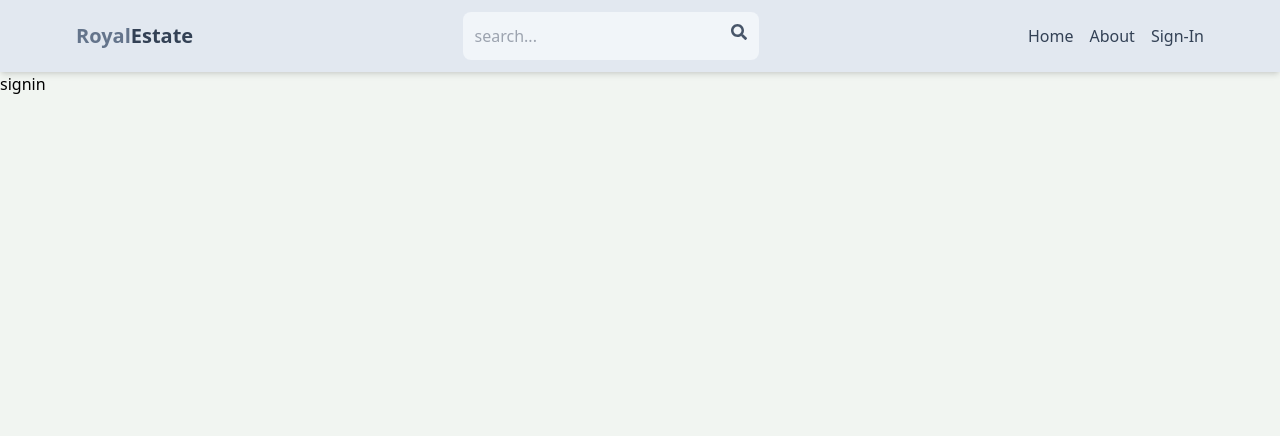
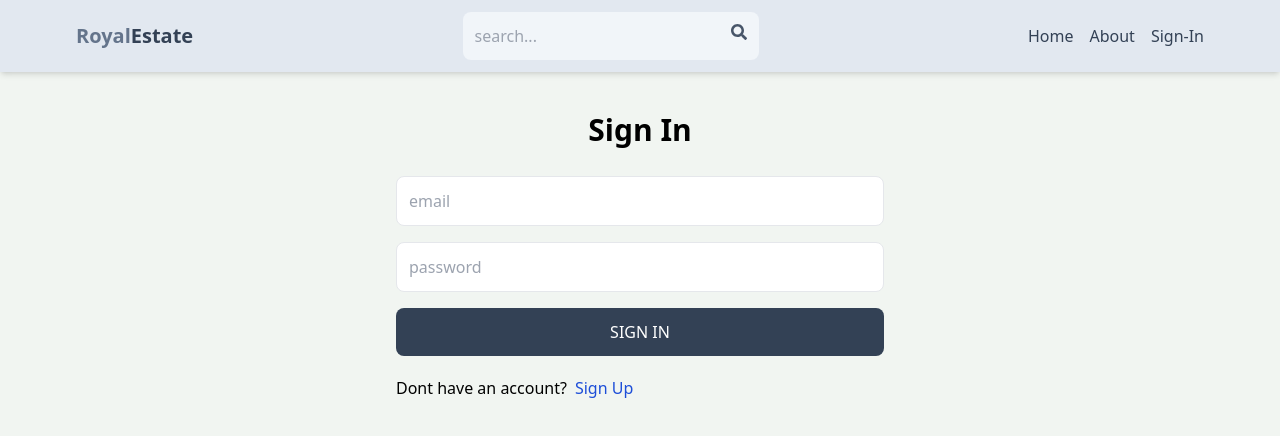
Before and after one commit to nileshshetty1/Mern-estate, a React (Vite) app in the folder client/: page /sign-in in a window 1280 px wide. Shown: the top 436 px of the page. Built offline with nearby package versions, Linux system fonts and the light colour scheme.

Commit message:
created signin page

```diff
--- a/client/src/pages/SignIn.jsx
+++ b/client/src/pages/SignIn.jsx
@@ -1,9 +1,74 @@
-import React from "react";
+import React, { useState } from "react";
+import { Link, useNavigate } from "react-router-dom";
+const SignIn = () => {
+  const [formData, setformData] = useState({});
+  const [error, setError] = useState(null);
+  const [loading, setLoading] = useState(false);
+  const Navigate = useNavigate();
+  const handleChange = (e) => {
+    setformData({
+      ...formData,
+      [e.target.id]: e.target.value,
+    });
+  };
+  const handleSubmit = async (e) => {
+    e.preventDefault();
+    try {
+      setLoading(true);
+      const res = await fetch("/api/auth/signin", {
+        method: "POST",
+        headers: {
+          "Content-Type": "application/json",
+        },
+        body: JSON.stringify(formData),
+      });
+      const data = await res.json();
+      if (data.success === false) {
+        setLoading(false);
+        setError(data.message);
+        return;
+      }
+      setLoading(false);
+      setError(null);
+      Navigate("/");
+    } catch (error) {
+      setLoading(false);
+      setError(error);
+    }
+  };
 
-const SignIn = () => {
   return (
-    <div>
-      <h1>signin </h1>
+    <div className="p-3 max-w-lg mx-auto">
+      <h1 className="text-3xl text-center font-semibold my-7">Sign In</h1>
+      <form className="flex flex-col gap-4" onSubmit={handleSubmit}>
+        <input
+          type="email"
+          placeholder="email"
+          className="border p-3 rounded-lg"
+          id="email"
+          onChange={handleChange}
+        />
+        <input
+          type="password"
+          placeholder="password"
+          className="border p-3 rounded-lg"
+          id="password"
+          onChange={handleChange}
+        />
+        <button
+          disabled={loading}
+          className="bg-slate-700 text-white p-3 rounded-lg uppercase hover:opacity-95% disabled:opacity-80"
+        >
+          {loading ? "Loading..." : "Sign In"}
+        </button>
+      </form>
+      <div className="flex gap-2 mt-5">
+        <p>Dont have an account?</p>
+        <Link to={"/sign-up"}>
+          <span className="text-blue-700">Sign Up</span>
+        </Link>
+      </div>
+      {error && <p className="text-red-500 mt-5">{error}</p>}
     </div>
   );
 };
```
